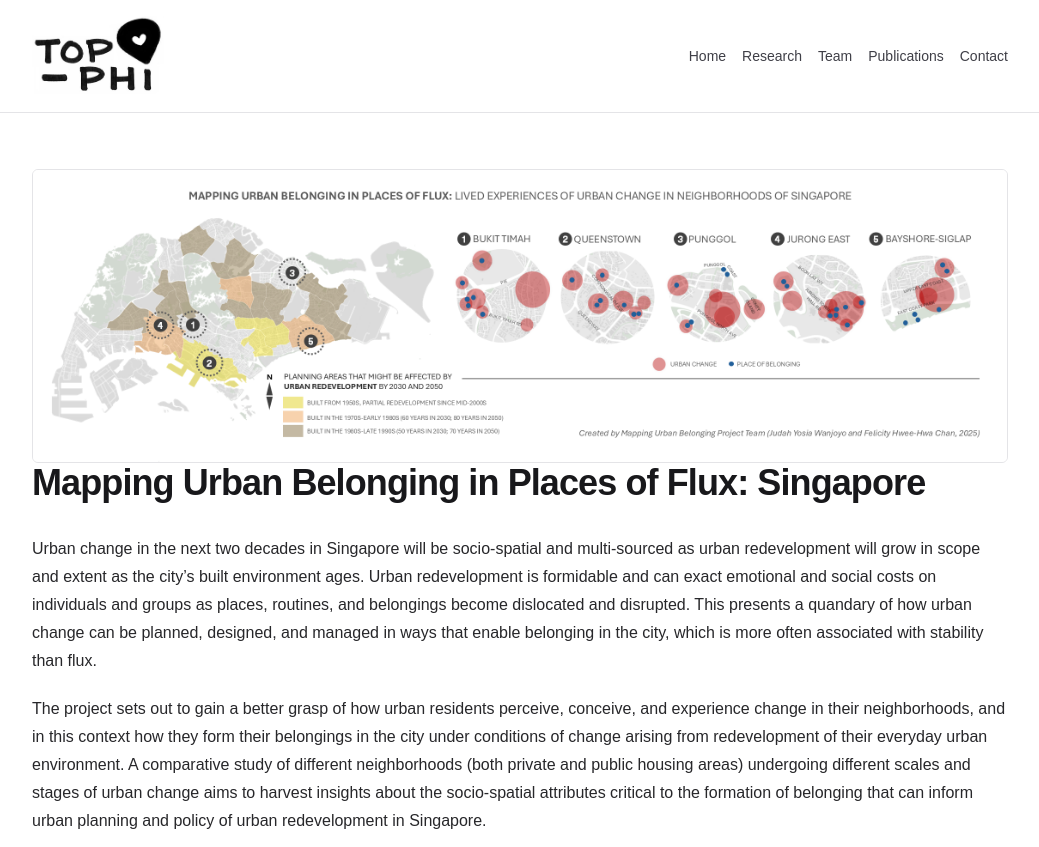
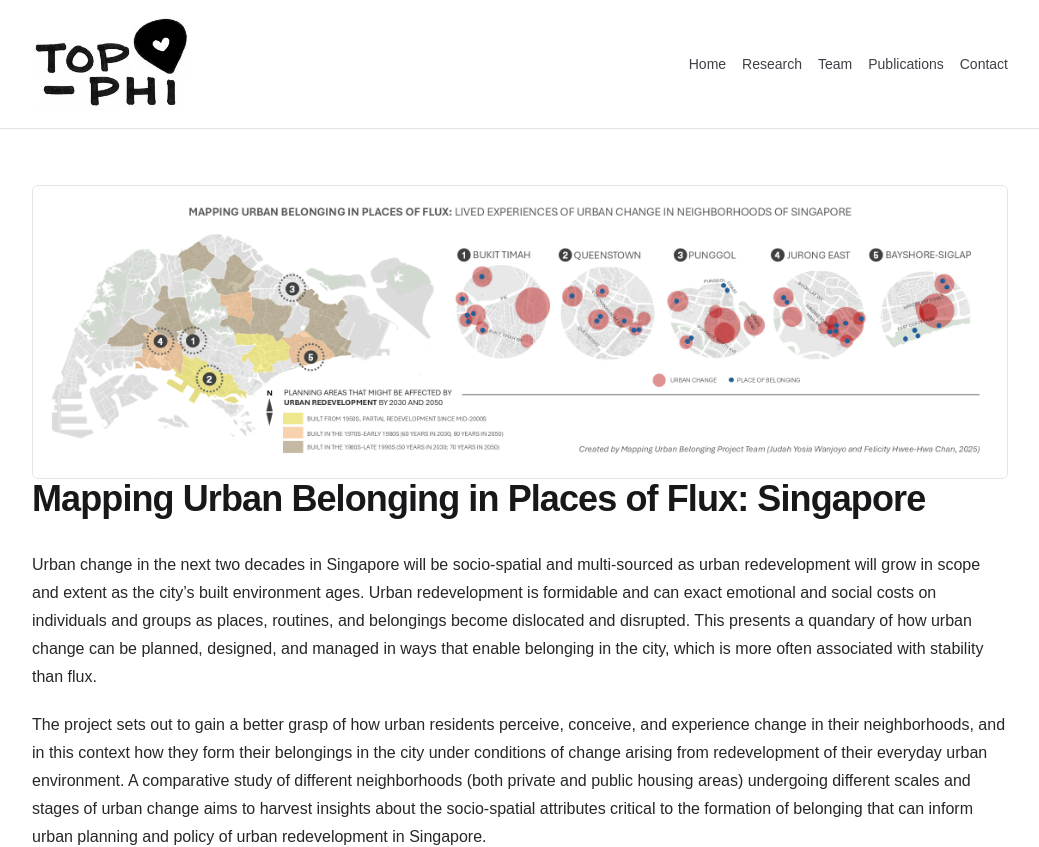
Before and after one commit to jijonsit/urban-belonging-site, a Next.js app: page / in a window 1280 px wide. Shown: the top 847 px of the page, without its empty margins (120-1159 px from the left). Built offline with nearby package versions, Linux system fonts and the light colour scheme.

Commit message:
Update Logo w-full max-w-xs

```diff
--- a/app/_components/SiteHeader.tsx
+++ b/app/_components/SiteHeader.tsx
@@ -14,8 +14,7 @@ export default function SiteHeader() {
             width={200}
             height={30}
             priority
-            className="h-12 w-auto sm:h-16 md:h-20 object-contain"
-            style={{ maxHeight: '80px' }}
+            className="h-16 w-full max-w-xs sm:h-20 md:h-24 object-contain"
           />
           <span className="text-xl font-semibold tracking-widest text-zinc-900 sm:text-2xl">
             {textWithBreaks}
```
